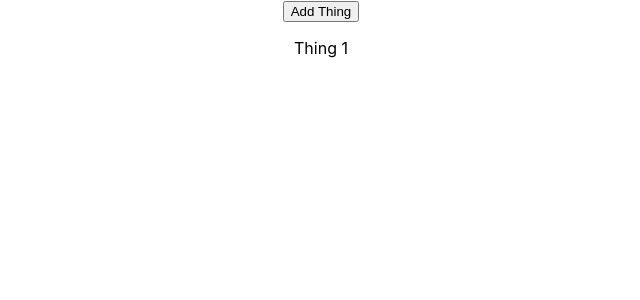
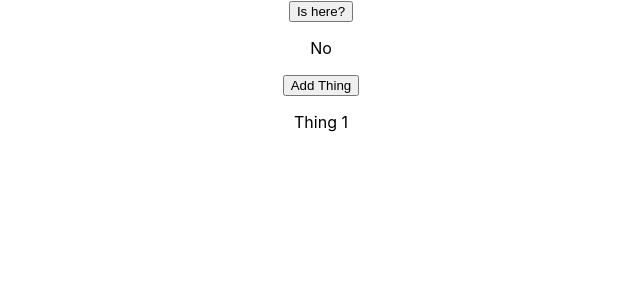
Before and after one commit to LennyRemache/learn-react, a React (Create React App) app in the folder counter-app/: page / in a window 1280 px wide. Shown: the top 300 px of the page, without its empty margins (319-959 px from the left). Built offline with nearby package versions, Linux system fonts and the light colour scheme.

Commit message:
Complex state with Objects

```diff
--- a/counter-app/src/App.js
+++ b/counter-app/src/App.js
@@ -15,8 +15,23 @@ function App() {
     return <p>{thing}</p>;
   });
 
+  const [personObj, setPersonObj] = React.useState({
+    first_name: "Lenny",
+    last_name: "Remache",
+    isHere: false,
+  });
+
+  function isHere() {
+    setPersonObj((prevPersonObj) => ({
+      ...prevPersonObj,
+      isHere: !prevPersonObj.isHere,
+    }));
+  }
+
   return (
     <div className="App">
+      <button onClick={isHere}>Is here?</button>
+      <p>{personObj.isHere ? "Yes" : "No"}</p>
       <button onClick={addThing}>Add Thing</button>
       {renderThingsArr}
     </div>
```
